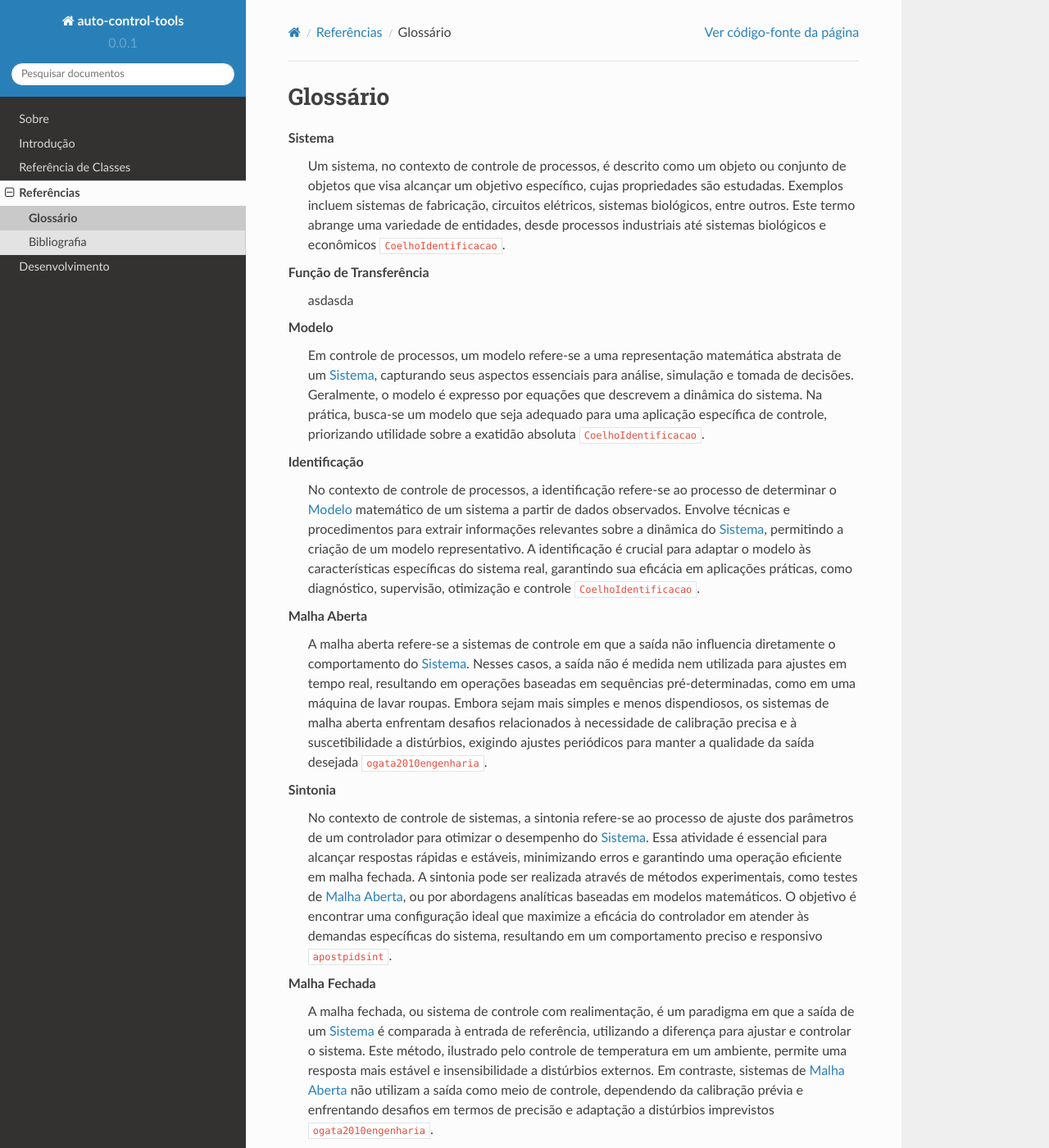
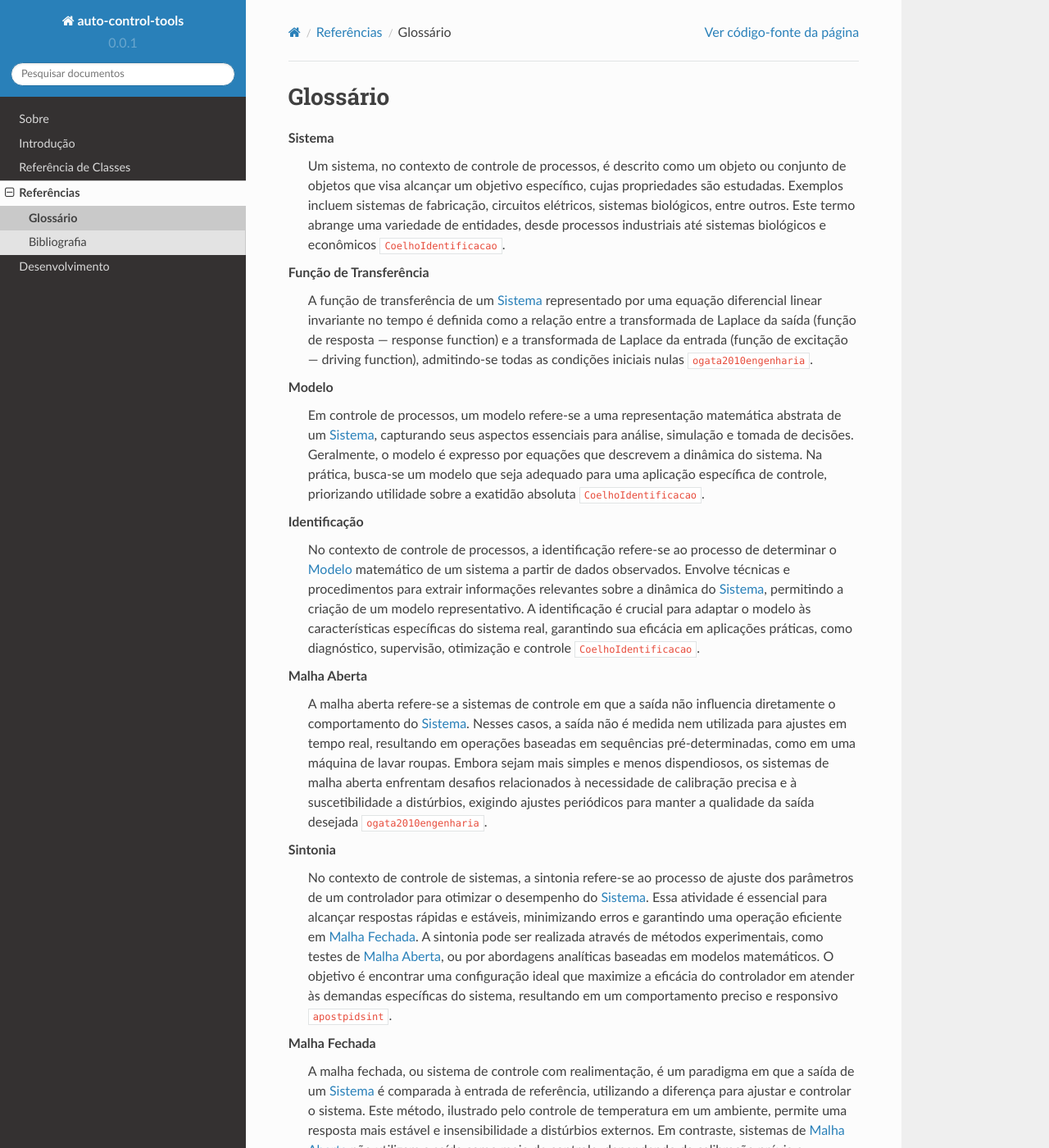
Before and after one commit to luizn22/auto-control-tools, a Sphinx documentation site: the page built from docs/source/glossary.rst, in a window 1280 px wide and 1400 px high. Shown: the whole window at 82% size. Built offline with Sphinx 7.4.7 and the Read the Docs theme 2.0.0, drawn with Linux system fonts in a browser that asks for light colours; cross-references to code outside the pages are shown as plain code.

Commit message:
add Função de Transferência description to glossary.rst

```diff
--- a/docs/source/glossary.rst
+++ b/docs/source/glossary.rst
@@ -11,7 +11,10 @@ Glossário
         desde processos industriais até sistemas biológicos e econômicos :cite:`CoelhoIdentificacao`.
 
     Função de Transferência
-        asdasda
+        A função de transferência de um :term:`Sistema` representado por uma equação diferencial linear invariante no
+        tempo é definida como a relação entre a transformada de Laplace da saída (função de resposta — response
+        function) e a transformada de Laplace da entrada (função de excitação — driving function), admitindo-se todas as
+        condições iniciais nulas :cite:`ogata2010engenharia`.
 
     Modelo
         Em controle de processos, um modelo refere-se a uma representação matemática abstrata de um :term:`Sistema`,
@@ -39,7 +42,7 @@ Glossário
     Sintonia
         No contexto de controle de sistemas, a sintonia refere-se ao processo de ajuste dos parâmetros de um
         controlador para otimizar o desempenho do :term:`Sistema`. Essa atividade é essencial para alcançar respostas
-        rápidas e estáveis, minimizando erros e garantindo uma operação eficiente em malha fechada.
+        rápidas e estáveis, minimizando erros e garantindo uma operação eficiente em :term:`Malha Fechada`.
         A sintonia pode ser realizada através de métodos experimentais, como testes de :term:`Malha Aberta`, ou por
         abordagens analíticas baseadas em modelos matemáticos. O objetivo é encontrar uma configuração ideal que
         maximize a eficácia do controlador em atender às demandas específicas do sistema, resultando em um comportamento
```
